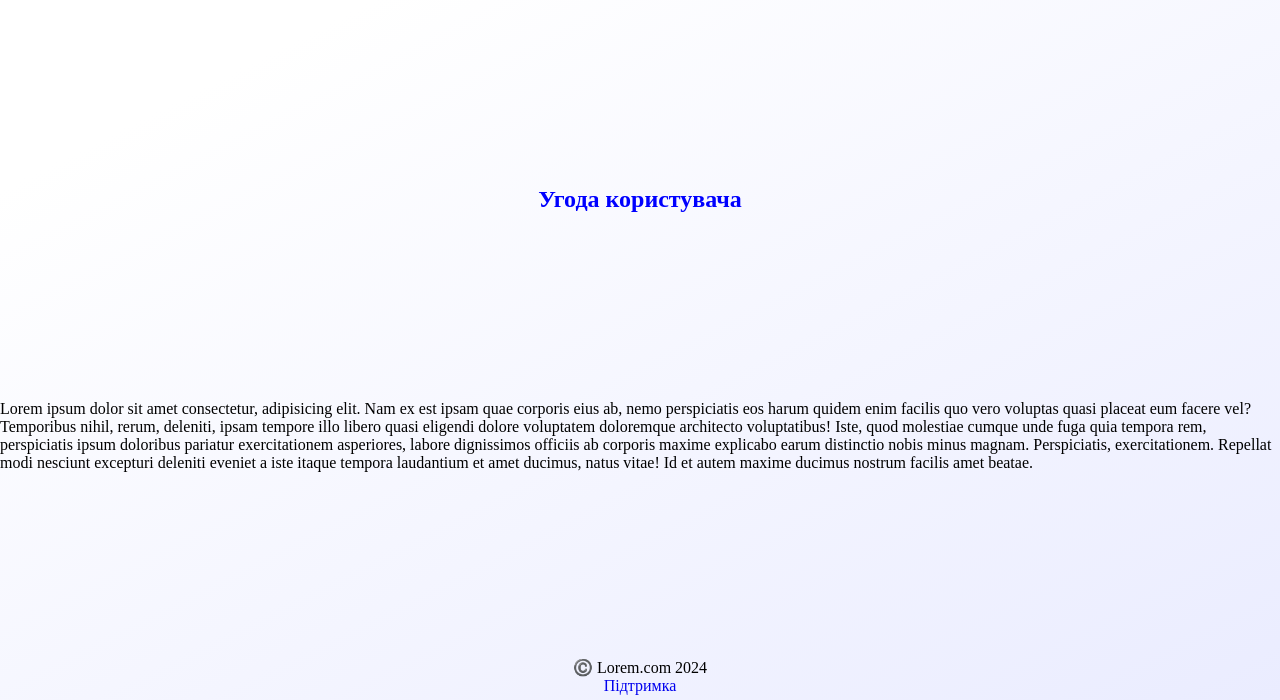
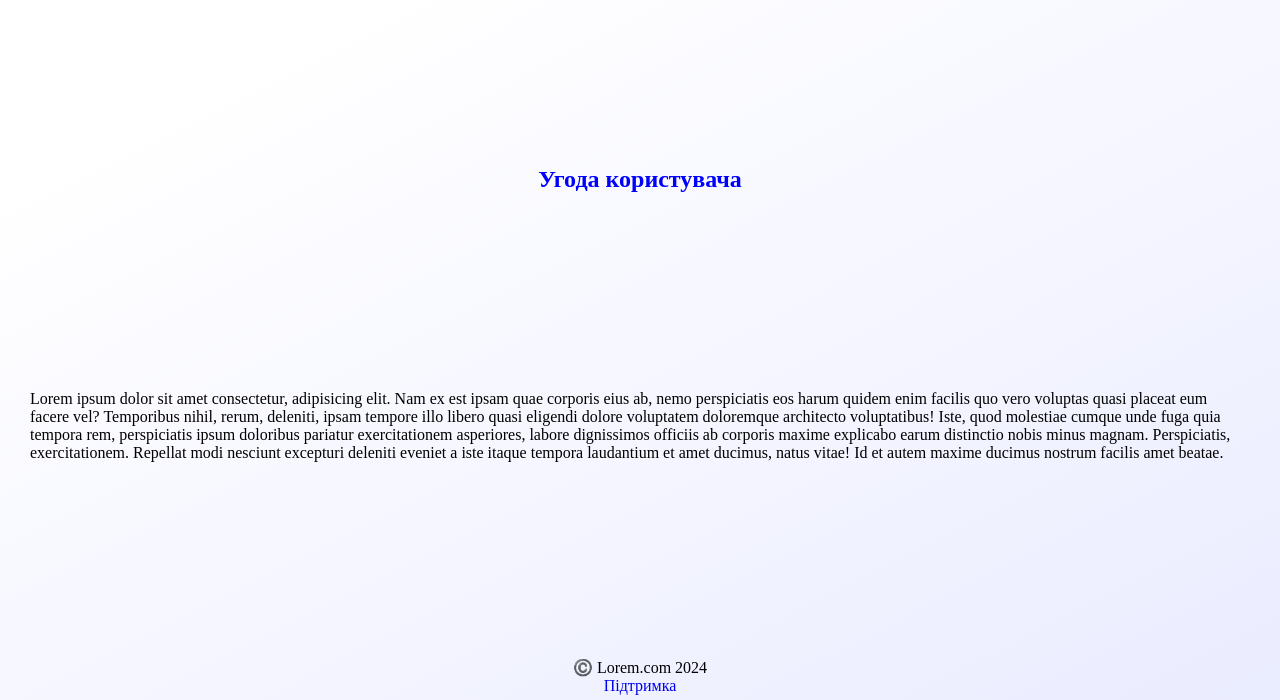
Before and after one commit to mystyButterfly/therapy, a PHP site: page /pages/navigation/security.php in a window 1280 px wide. Shown: the part 100-800 px from the top of the page. Run offline with PHP 8.4, Linux system fonts and the light colour scheme.

Commit message:
Update security.php

```diff
--- a/pages/navigation/security.php
+++ b/pages/navigation/security.php
@@ -1,4 +1,4 @@
-<!DOCTYPE html>
+ <!DOCTYPE html>
 <html lang="en">
 <head>
   <meta charset="UTF-8">
@@ -12,7 +12,7 @@ include('./header.php')
 ?>
 
 <h2 style="text-align: center;color:blue">Угода користувача</h2>
-<div>Lorem ipsum dolor sit amet consectetur, adipisicing elit. Nam ex est ipsam quae corporis eius ab, nemo perspiciatis eos harum quidem enim facilis quo vero voluptas quasi placeat eum facere vel? Temporibus nihil, rerum, deleniti, ipsam tempore illo libero quasi eligendi dolore voluptatem doloremque architecto voluptatibus! Iste, quod molestiae cumque unde fuga quia tempora rem, perspiciatis ipsum doloribus pariatur exercitationem asperiores, labore dignissimos officiis ab corporis maxime explicabo earum distinctio nobis minus magnam. Perspiciatis, exercitationem. Repellat modi nesciunt excepturi deleniti eveniet a iste itaque tempora laudantium et amet ducimus, natus vitae! Id et autem maxime ducimus nostrum facilis amet beatae.</div>
+<div class="navigation-container">Lorem ipsum dolor sit amet consectetur, adipisicing elit. Nam ex est ipsam quae corporis eius ab, nemo perspiciatis eos harum quidem enim facilis quo vero voluptas quasi placeat eum facere vel? Temporibus nihil, rerum, deleniti, ipsam tempore illo libero quasi eligendi dolore voluptatem doloremque architecto voluptatibus! Iste, quod molestiae cumque unde fuga quia tempora rem, perspiciatis ipsum doloribus pariatur exercitationem asperiores, labore dignissimos officiis ab corporis maxime explicabo earum distinctio nobis minus magnam. Perspiciatis, exercitationem. Repellat modi nesciunt excepturi deleniti eveniet a iste itaque tempora laudantium et amet ducimus, natus vitae! Id et autem maxime ducimus nostrum facilis amet beatae.</div>
 
 <footer>
   <div>©️ Lorem.com 2024</div>
```
